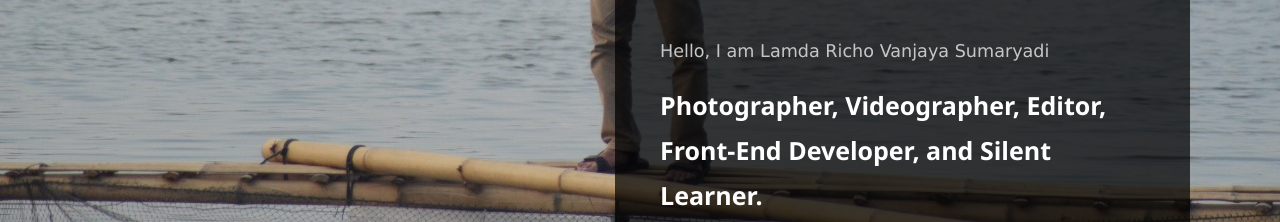
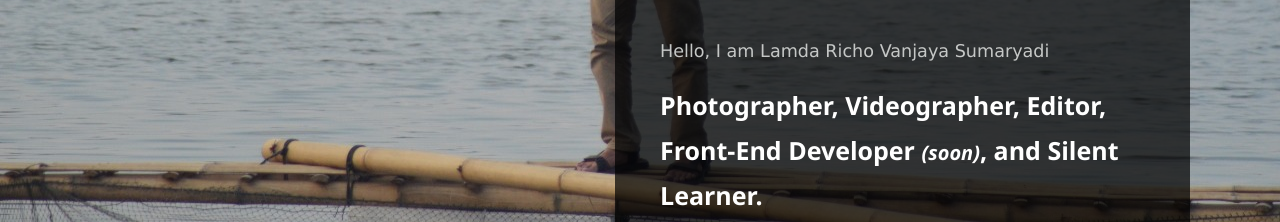
Before and after one commit to lamdarv/lamdarv3.github.io, a plain HTML site: page index.html in a window 1280 px wide. Shown: the part 578-800 px from the top of the page. Drawn offline with nearby package versions, Linux system fonts and the light colour scheme.

Commit message:
edit intro

```diff
--- a/index.html
+++ b/index.html
@@ -86,7 +86,8 @@
                   </p>
                   <p class="mb-0">
                     <p style="color: rgb(255, 255, 255); font-size: 25px; font-family: Segoe UI;">
-                      <strong>Photographer, Videographer, Editor, <br>Front-End Developer, and Silent Learner.</strong>
+                      <strong>Photographer, Videographer, Editor, <br>Front-End Developer
+                        <i style="font-size: 20px;">(soon)</i>, and Silent Learner.</strong>
                     </p>
                   </p>
                 </div>
```
